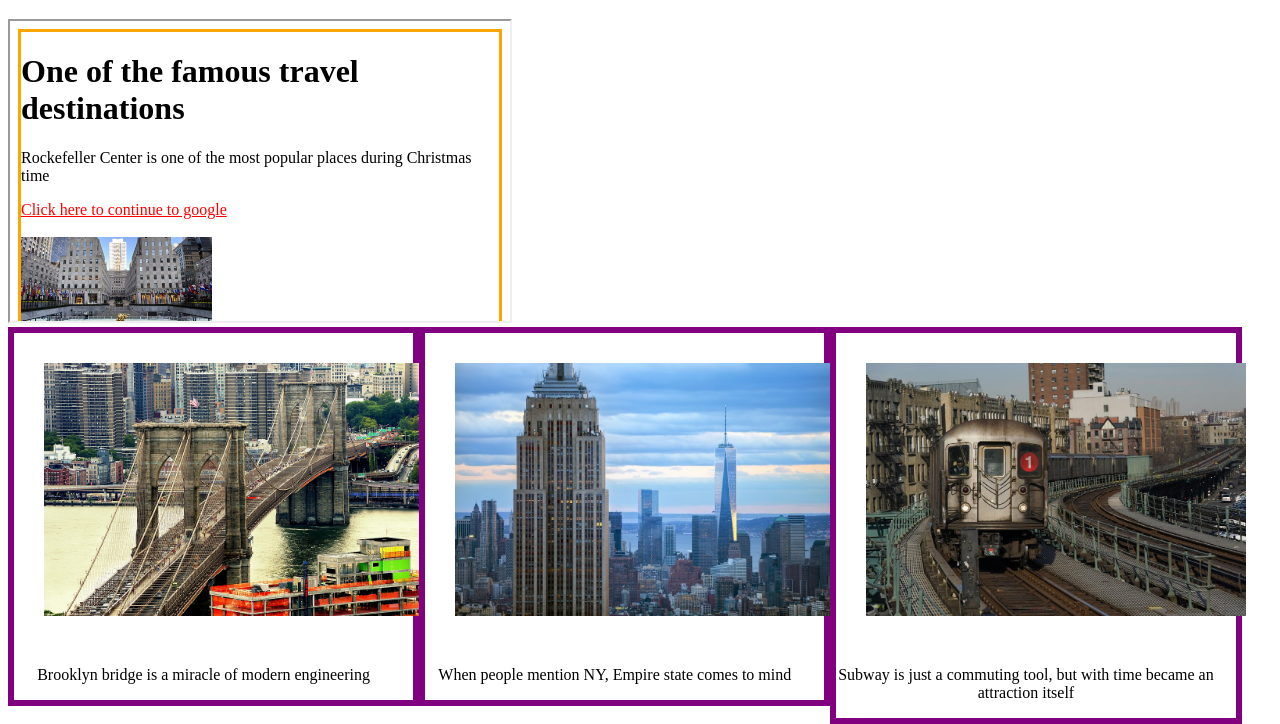
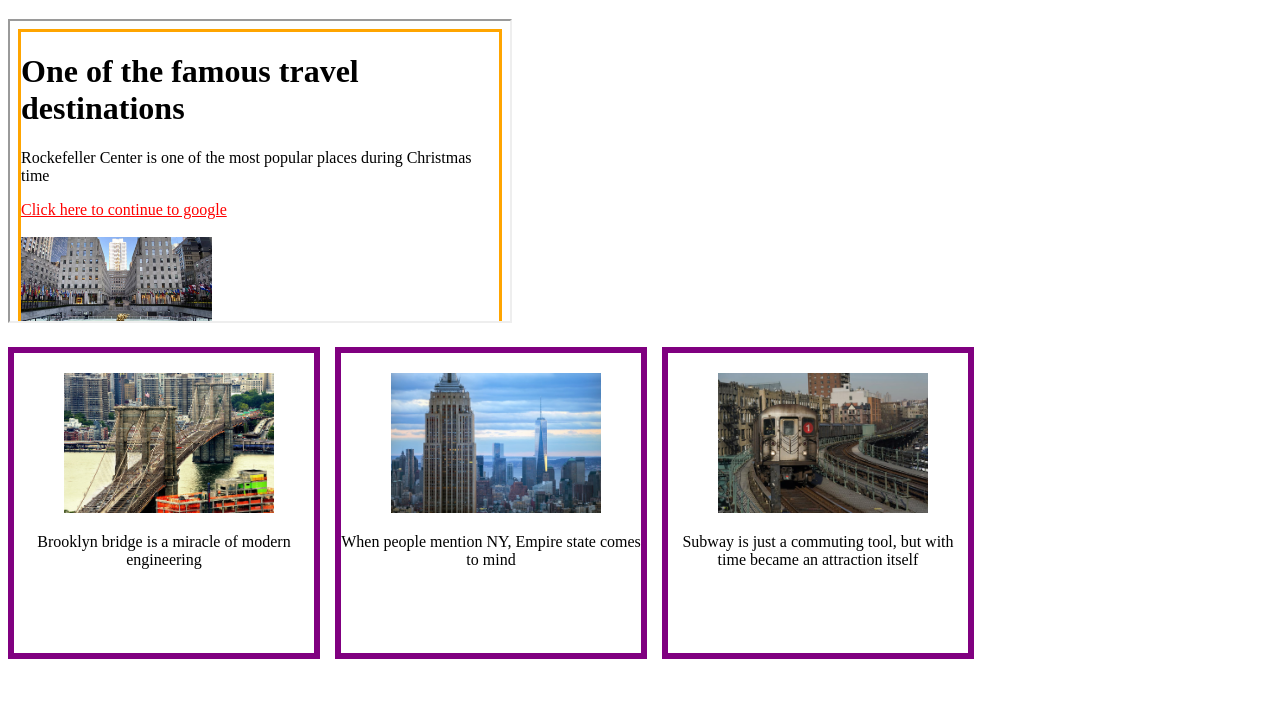
Before and after one commit to sp4rtaa/sp4rtaa.github.io, a plain HTML site: page assignment2/assigment2.html in a window 1280 px wide. Shown: the part 1071-1795 px from the top of the page. After the commit the page ends 1730 px from the top, so only its background shows below. Drawn offline with Linux system fonts and the light colour scheme.

Commit message:
Add files via upload

```diff
--- a/assignment2/colors.css
+++ b/assignment2/colors.css
@@ -19,14 +19,16 @@
     border: 6px;
     border-style: solid;
     border-color: purple;
-    width:30%;
+    height: 300px;
+    width: 300px;
     float:left;
     text-align: center;
-    padding-right: 20px;
+    margin-top: 20px;
+    margin-right: 15px;
 
   }
-.smallbox img{
-  align-content: center;
-  width:100%;
-  padding: 30px;
+.smallbox > img{
+  width:70%;
+  margin-top: 20px;
+  padding-left: 10px;
 }
```
